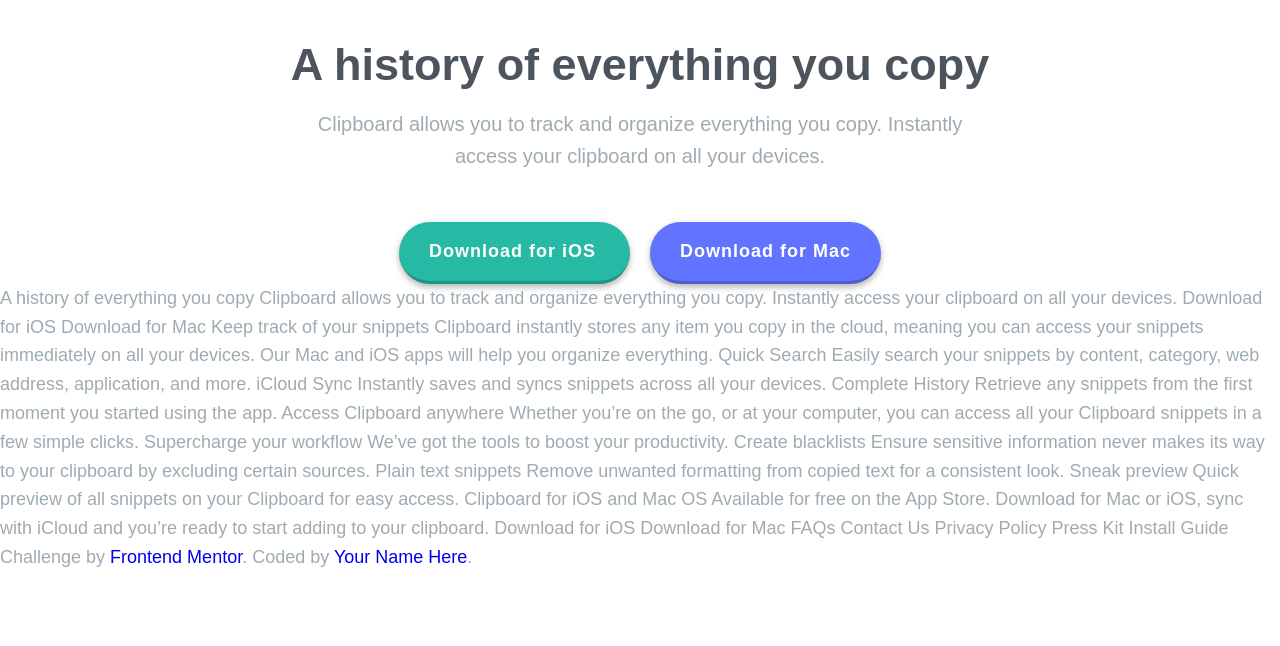
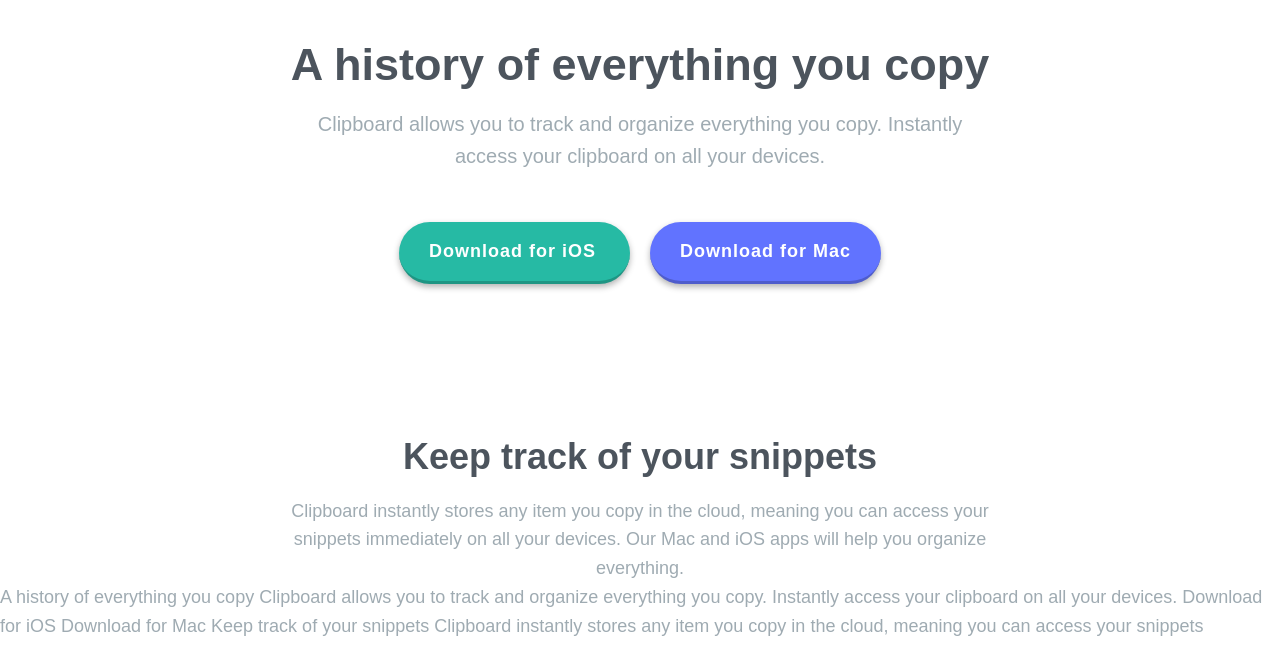
Before and after one commit to bkill9/fm-clipboard-landing-page, a plain HTML site: page index.html in a window 1280 px wide. Shown: the part 147-793 px from the top of the page. Drawn offline with Linux system fonts and the light colour scheme; a web font is replaced by a local one.

Commit message:
snippets section

```diff
--- a/index.html
+++ b/index.html
@@ -46,6 +46,20 @@
           </div>
         </div>
       </section>
+      <section class="snippets">
+        <div class="container container-sm">
+          <div class="snippets-flexbox">
+            <div class="snippets-text">
+              <h2 class="secondary-heading">Keep track of your snippets</h2>
+              <p>
+                Clipboard instantly stores any item you copy in the cloud,
+                meaning you can access your snippets immediately on all your
+                devices. Our Mac and iOS apps will help you organize everything.
+              </p>
+            </div>
+          </div>
+        </div>
+      </section>
     </main>
     A history of everything you copy Clipboard allows you to track and organize
     everything you copy. Instantly access your clipboard on all your devices.
--- a/styles.css
+++ b/styles.css
@@ -50,6 +50,14 @@ a:hover {
   border-bottom: 3px solid #4e5ccc;
 }
 
+.secondary-heading {
+  font-size: 3.6rem;
+  font-weight: 600;
+  color: #4c545d;
+  line-height: 1.3;
+  margin-bottom: 1.6rem;
+}
+
 .container {
   margin: 0 auto;
   width: 100%;
@@ -94,3 +102,18 @@ a:hover {
 .hero-text p {
   font-size: 2rem;
 }
+
+/* Snippets */
+.snippets {
+  margin-top: 15rem;
+}
+
+.snippets-flexbox {
+  display: flex;
+  flex-direction: column;
+  align-items: center;
+}
+
+.snippets-text {
+  text-align: center;
+}
```
